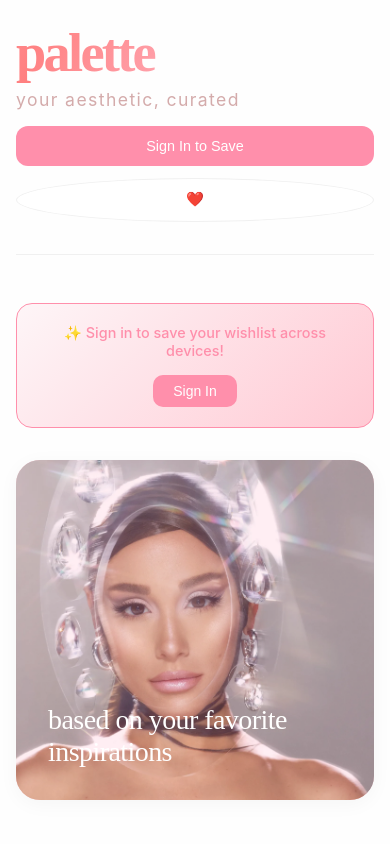
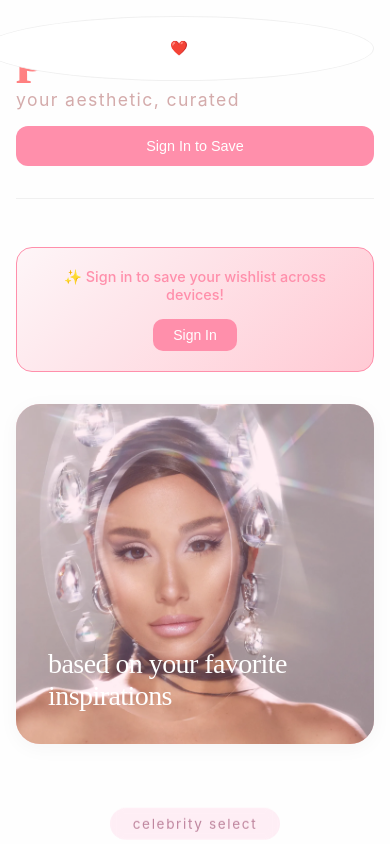
Before and after one commit to SavannahSoliel/palette, a React (Vite) app: page / in a window 390 px wide. Shown: the top 844 px of the page. Built offline with nearby package versions, Linux system fonts and the light colour scheme.

Commit message:
Update App.css

```diff
--- a/src/App.css
+++ b/src/App.css
@@ -259,8 +259,8 @@ h1 {
 }
 
 .wishlist-toggle {
-  width: 44px;
-  height: 44px;
+  width: 65px;
+  height: 65px;
   padding: 0;
   background-color: var(--card-bg);
   color: var(--secondary);
@@ -755,9 +755,13 @@ h1 {
     justify-content: center;
   }
 
-  .save-btn {
-    width: 32px;
-    height: 32px;
-    font-size: 1rem;
+  @media (max-width: 480px) {
+    .wishlist-toggle {
+      position: absolute;
+      right: 1rem;
+      top: 1rem;
+      margin: 0;
+    }
   }
+
 }
```
